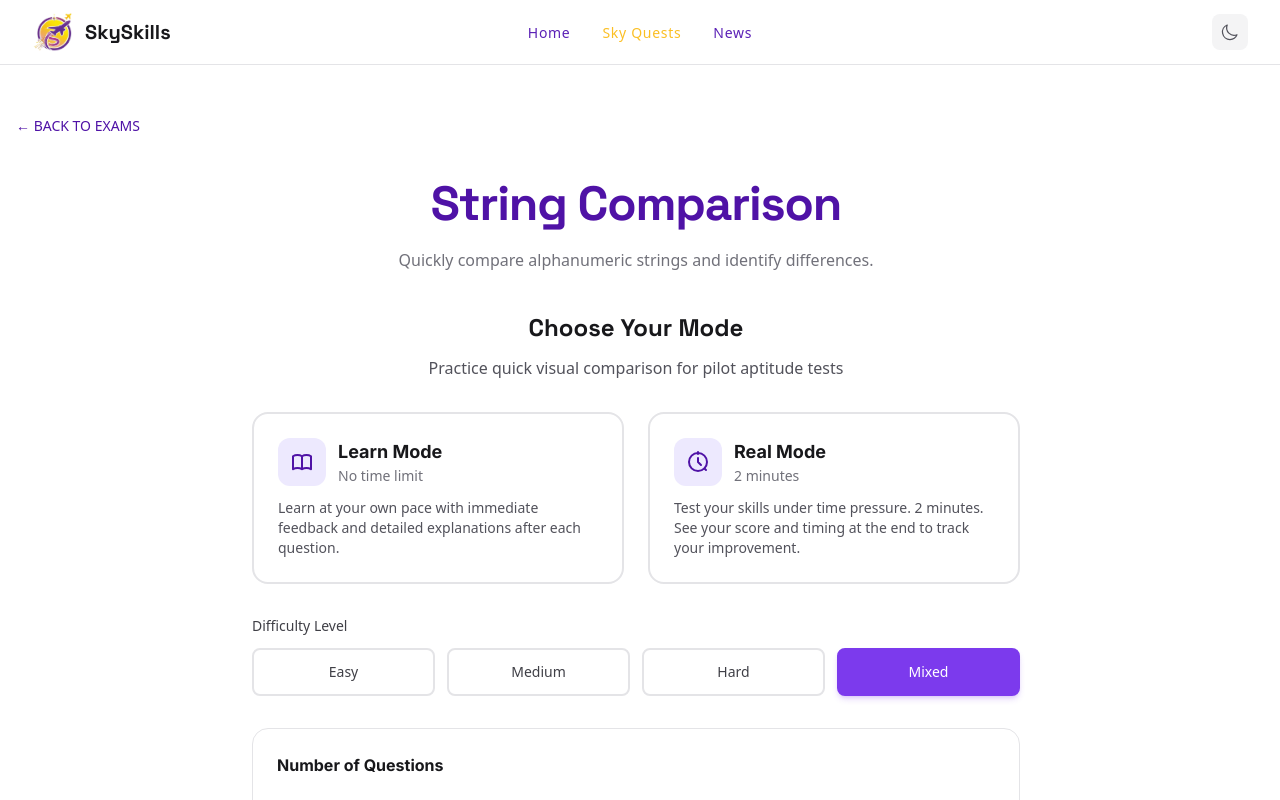
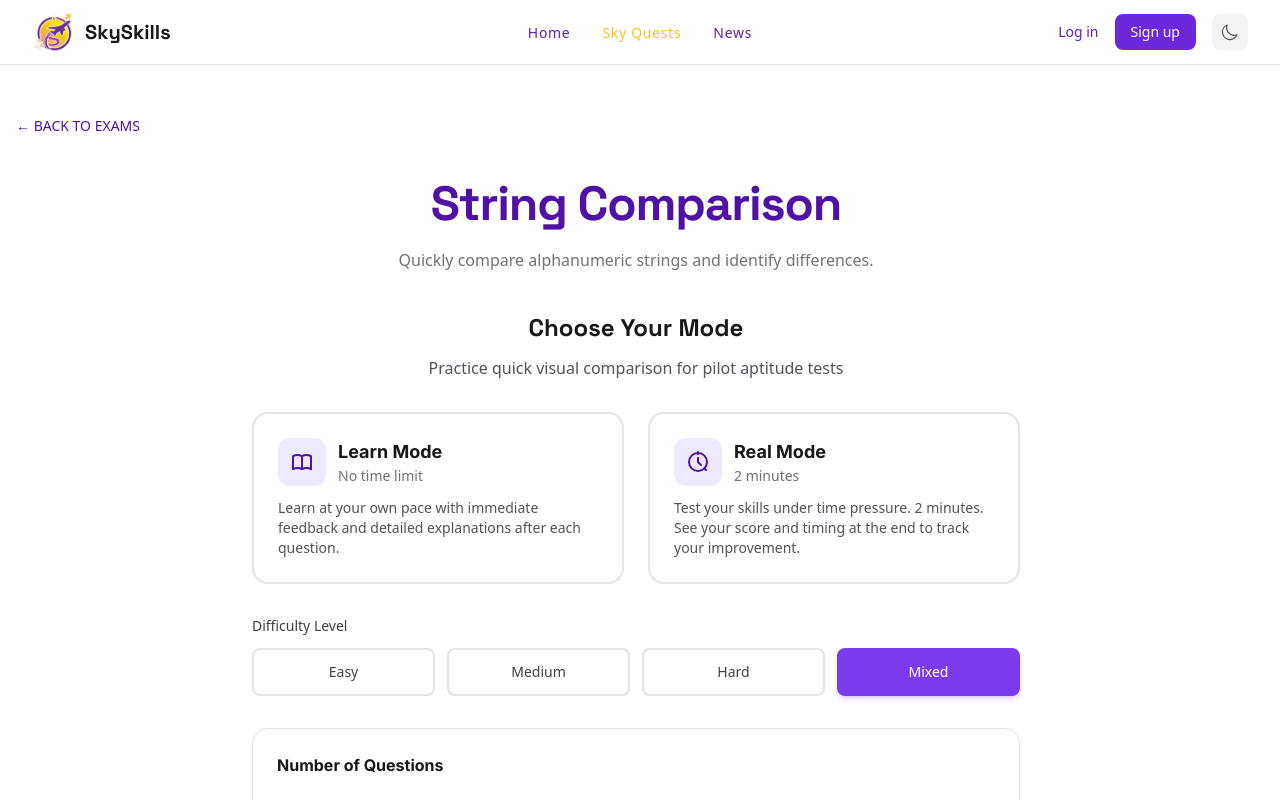
Before and after one commit to DanCPE/sky-skills-pilot, a Next.js app: page /sky-quest/string-comparison in a window 1280 px wide. Shown: the top 800 px of the page. Built offline with nearby package versions, Linux system fonts and the light colour scheme.

Commit message:
refactor: Add authentication links to Navbar and clean up QuizInterface comments

```diff
--- a/src/components/Navbar.tsx
+++ b/src/components/Navbar.tsx
@@ -60,7 +60,20 @@ export default function Navbar() {
             </div>
 
             {/* Desktop Actions */}
-            <div className="hidden sm:flex flex-1 justify-end items-center gap-6">
+            <div className="hidden sm:flex flex-1 justify-end items-center gap-4">
+              {/* Auth Buttons */}
+              <Link
+                href="/login"
+                className="text-sm font-medium text-violet-800 hover:text-violet-600 dark:text-zinc-300 dark:hover:text-zinc-100 transition-colors"
+              >
+                Log in
+              </Link>
+              <Link
+                href="/signup"
+                className="text-sm font-medium px-4 py-2 rounded-lg bg-violet-700 text-white hover:bg-violet-600 dark:bg-violet-600 dark:hover:bg-violet-500 transition-colors"
+              >
+                Sign up
+              </Link>
               {/* Theme Toggle */}
               <button
                 type="button"
@@ -152,6 +165,22 @@ export default function Navbar() {
                   </Link>
                 );
               })}
+              <div className="flex gap-3 px-4 pt-2">
+                <Link
+                  href="/login"
+                  className="flex-1 text-center text-sm font-medium py-2 rounded-lg border border-violet-700 text-violet-700 dark:border-violet-500 dark:text-violet-400 hover:bg-violet-50 dark:hover:bg-violet-900/20 transition-colors"
+                  onClick={() => setMobileMenuOpen(false)}
+                >
+                  Log in
+                </Link>
+                <Link
+                  href="/signup"
+                  className="flex-1 text-center text-sm font-medium py-2 rounded-lg bg-violet-700 text-white hover:bg-violet-600 dark:bg-violet-600 dark:hover:bg-violet-500 transition-colors"
+                  onClick={() => setMobileMenuOpen(false)}
+                >
+                  Sign up
+                </Link>
+              </div>
             </div>
           )}
         </div>
--- a/src/components/string-comparison/QuizInterface.tsx
+++ b/src/components/string-comparison/QuizInterface.tsx
@@ -463,7 +463,6 @@ export default function QuizInterface({
           {/* Bottom Navigation Bar */}
           <QuizFooterNav onExit={() => router.back()} />
         </div>
-      {/* for push deployment */}
       {/* Confirmation Modal */}
       {showConfirmation && (
         <QuizCompleteConfirmation
```
